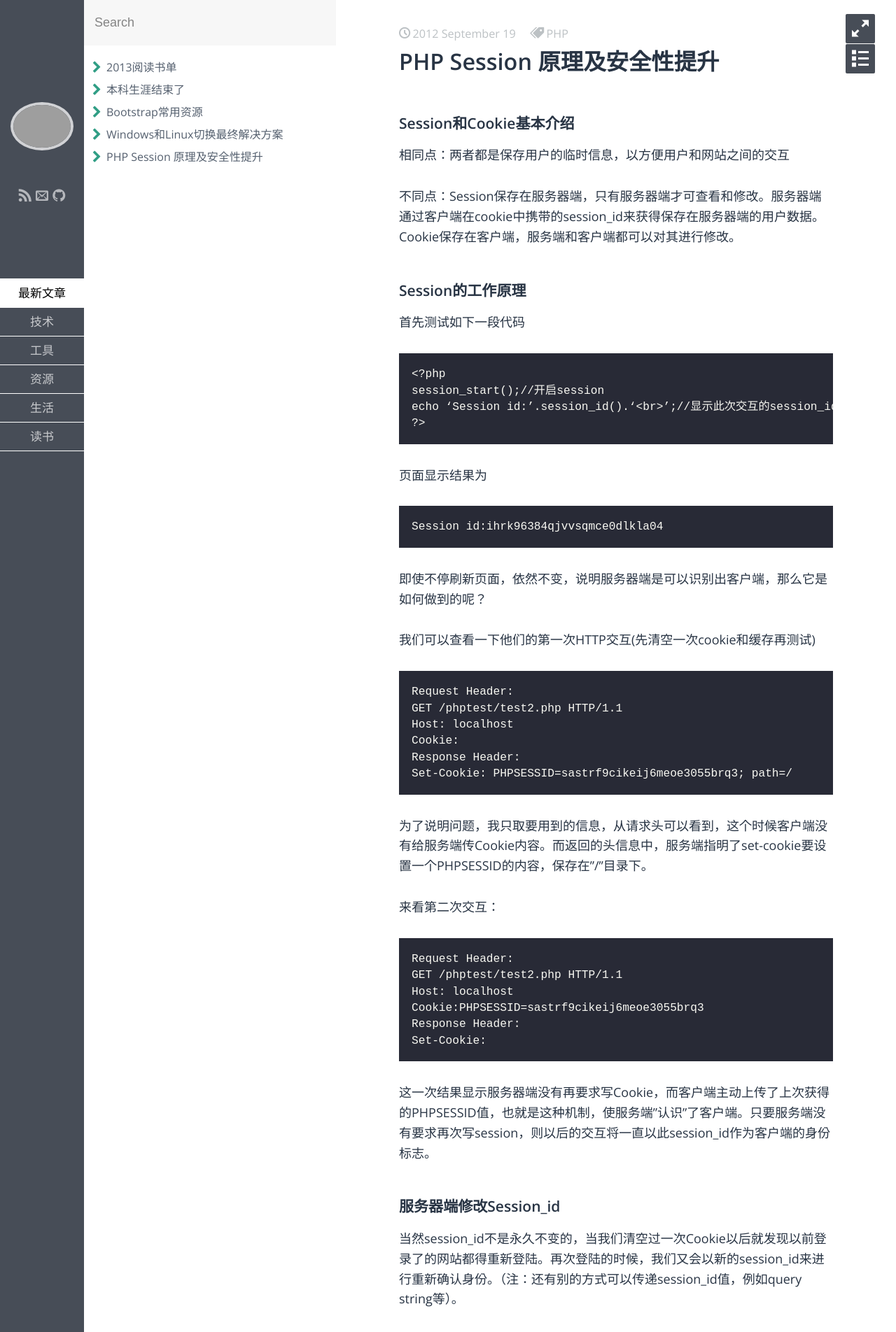
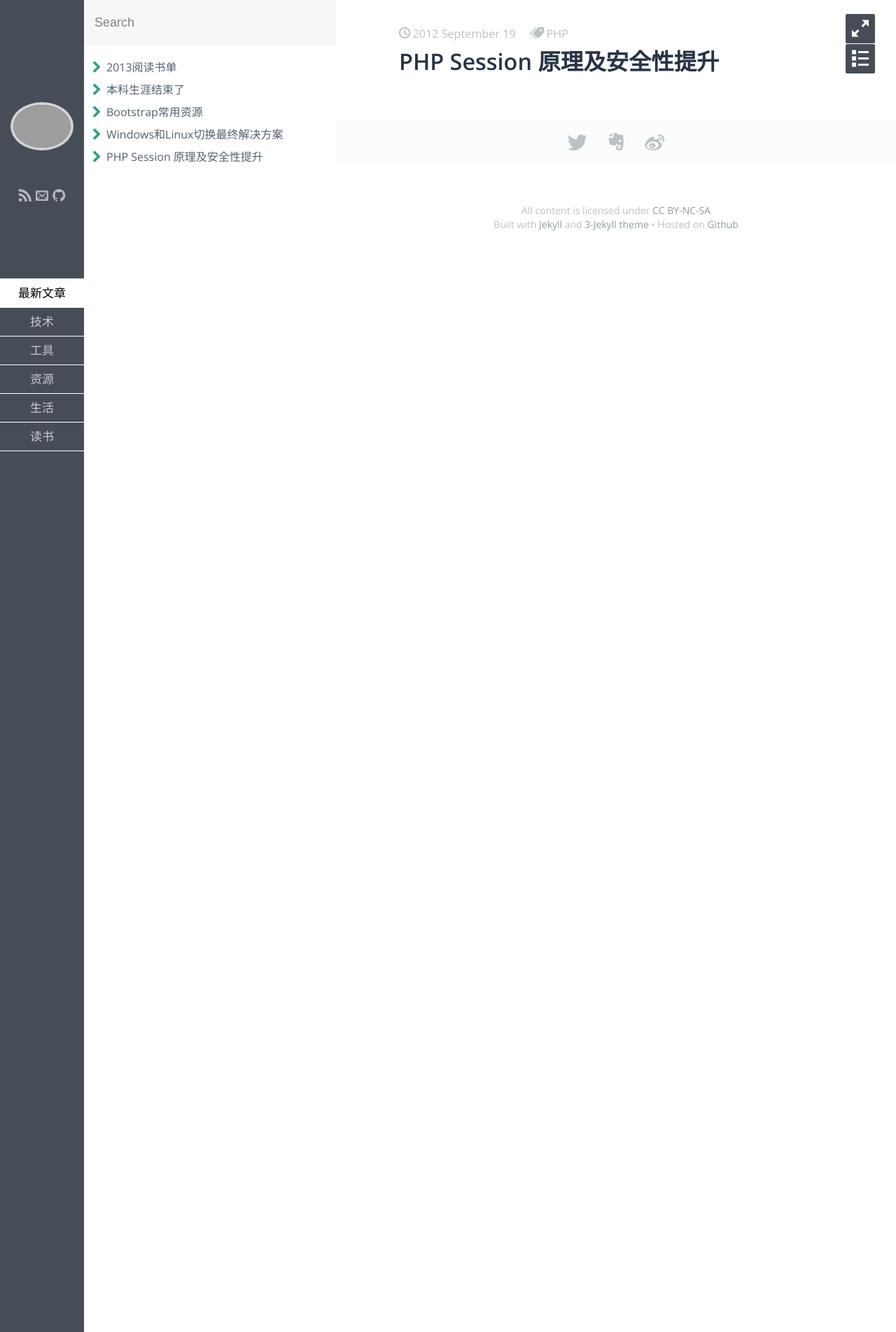
Before and after one commit to AceDou/acedou.github.io, a Jekyll site: the page built from _posts/tech/2012-09-19-php-session-security.md, in a window 1280 px wide. Shown: the top 1904 px of the page at 70% size. Built offline with Jekyll 4.4.1, drawn with Linux system fonts in a browser that asks for light colours; some web fonts are replaced; some of the changed text lies outside the part shown.

Commit message:
Update 2012-09-19-php-session-security.md

```diff
--- a/_posts/tech/2012-09-19-php-session-security.md
+++ b/_posts/tech/2012-09-19-php-session-security.md
@@ -5,98 +5,3 @@ category: 技术
 tags: PHP
 description: PHP操作Session的原理及提升安全性时的一个问题
 ---
-
-### Session和Cookie基本介绍
-
-相同点：两者都是保存用户的临时信息，以方便用户和网站之间的交互
-
-不同点：Session保存在服务器端，只有服务器端才可查看和修改。服务器端通过客户端在cookie中携带的session_id来获得保存在服务器端的用户数据。Cookie保存在客户端，服务端和客户端都可以对其进行修改。
-
-### Session的工作原理
-
-首先测试如下一段代码
-
-    <?php
-    session_start();//开启session
-    echo ‘Session id:’.session_id().‘<br>’;//显示此次交互的session_id
-    ?>
-
-页面显示结果为
-
-    Session id:ihrk96384qjvvsqmce0dlkla04
-
-即使不停刷新页面，依然不变，说明服务器端是可以识别出客户端，那么它是如何做到的呢？
-
-我们可以查看一下他们的第一次HTTP交互(先清空一次cookie和缓存再测试)
-
-    Request Header:
-    GET /phptest/test2.php HTTP/1.1
-    Host: localhost
-    Cookie:
-    Response Header:
-    Set-Cookie: PHPSESSID=sastrf9cikeij6meoe3055brq3; path=/
-
-
-为了说明问题，我只取要用到的信息，从请求头可以看到，这个时候客户端没有给服务端传Cookie内容。而返回的头信息中，服务端指明了set-cookie要设置一个PHPSESSID的内容，保存在”/”目录下。
-
-来看第二次交互：
-
-    Request Header:
-    GET /phptest/test2.php HTTP/1.1
-    Host: localhost
-    Cookie:PHPSESSID=sastrf9cikeij6meoe3055brq3
-    Response Header:
-    Set-Cookie:
-
-
-这一次结果显示服务器端没有再要求写Cookie，而客户端主动上传了上次获得的PHPSESSID值，也就是这种机制，使服务端”认识”了客户端。只要服务端没有要求再次写session，则以后的交互将一直以此session_id作为客户端的身份标志。
-
-### 服务器端修改Session_id
-
-当然session_id不是永久不变的，当我们清空过一次Cookie以后就发现以前登录了的网站都得重新登陆。再次登陆的时候，我们又会以新的session_id来进行重新确认身份。（注：还有别的方式可以传递session_id值，例如query string等）。
-
-其实从上一个例子中我们就可以看到，服务器端修改session_id其实是通过重写一次cookie来实现的，这次重写发生在一次请求完成以后，即传回的HTTP头中说明的。
-
-为了防止Session劫持，我们可能需要通过每次请求都更改session_id来确保用户是本人登录的。在php中，可以使用以下方式：
-
-    <?php
-    session_start();//开启session
-            echo ‘Old Session id:’.session_id().‘<br>’;
-    session_regenerate_id(true);//重置session_id，并使原session无效
-            echo ‘New Session id:’.session_id().‘<br>’;
-        ?>
-页面显示结果为：
-
-    Old Session id:mqk5sfudpu9ikgp49vc825ggo6
-    New Session id:mrck9n85v190reupsni4ob6lo5
-
-可见session_id在使用了session_regenerate_id()以后发生了变化，变化写入方式同第二点介绍的，服务器端在返回的HTTP头中加入Set-Cookie。
-
-### session_regenerate_id()的一个问题
-
-在实际操作中，session_id的保存位置可以通过
-
-    session_set_cookie_params()
-
-来修改，如下：
-
-    <?php
-    session_set_cookie_params(0,‘/’,‘testdomain’);
-    session_start();//开启session
-            echo ‘Old Session id:’.session_id().‘<br>’;
-    session_regenerate_id(true);//重置session_id，并使原session无效
-            echo ‘New Session id:’.session_id().‘<br>’;
-    ?>
-
-在这种方式下，session_id的默认domain被修改，但是session_regenerate_id()是不识别的。这不知道算不算php的一个bug，为了解决这个问题，我们必须使用手动方式重置session保存，修改代码如下：
-
-    <?php
-    session_set_cookie_params(0,‘/’,‘testdomain’);
-    session_start();//开启session
-            echo ‘Old Session id:’.session_id().‘<br>’;
-    session_regenerate_id(true);//重置session_id，并使原session无效
-            echo ‘New Session id:’.session_id().‘<br>’;
-    setcookie(session_name(),session_id(),0,‘/’,‘testdomain’);//手动更新session_id
-    ?>
-
-这样一来就可以每次交互更新session_id了……虽然有些复杂，但是经测试可行。
```
